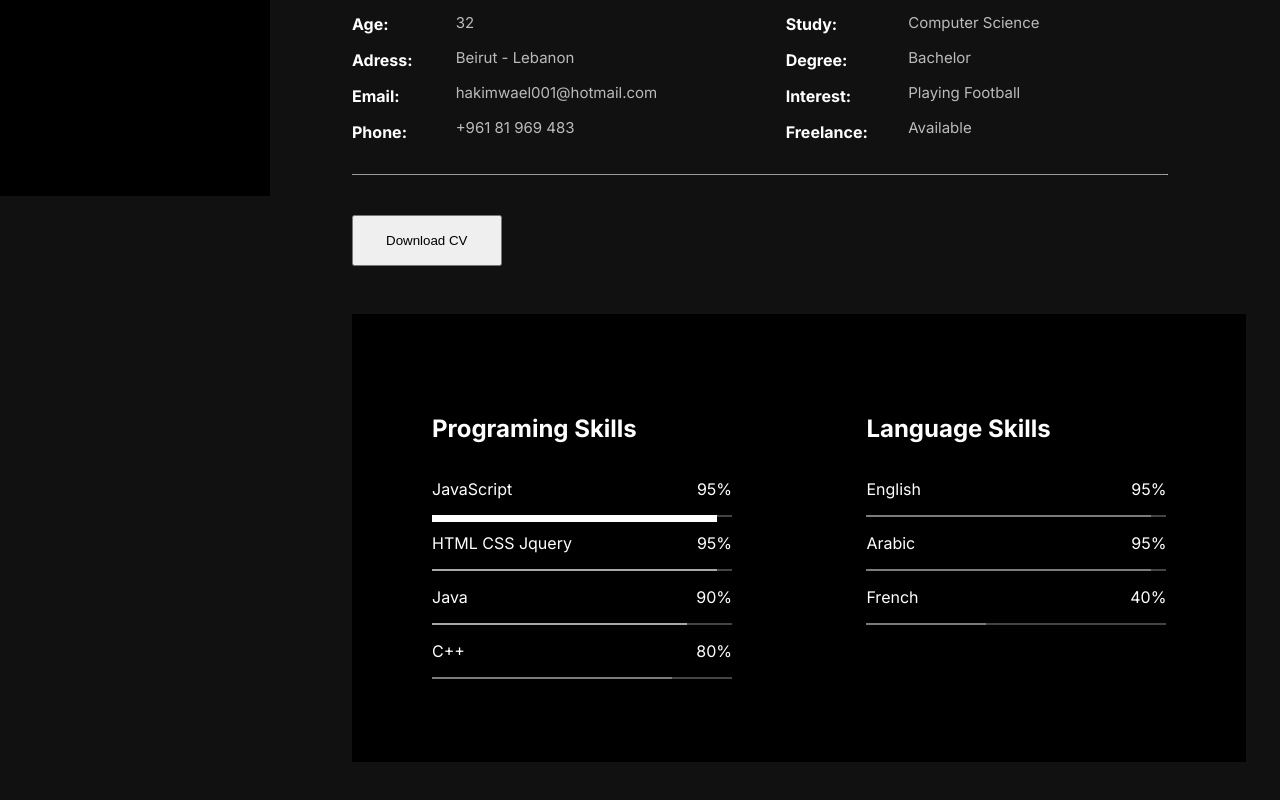
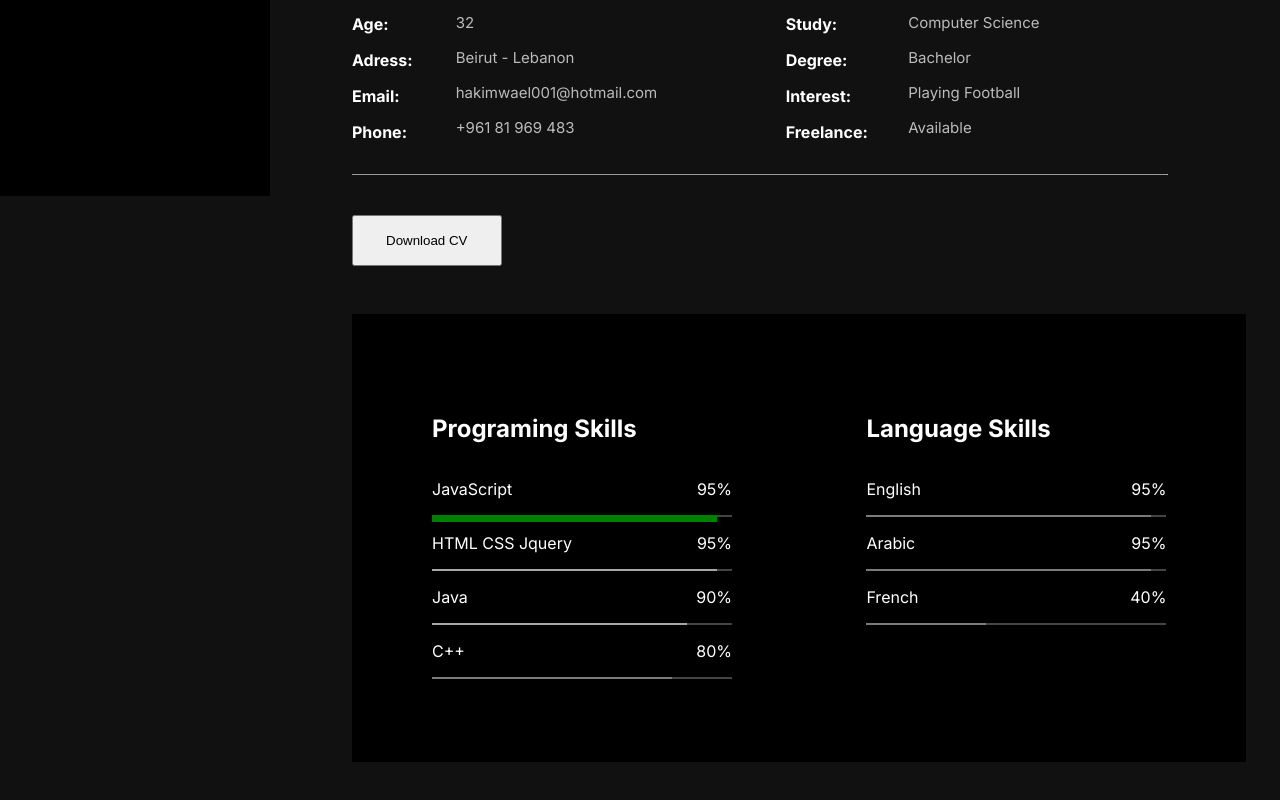
Before and after one commit to waelhakim/wael-portfolio, a React (Vite) app: page /#/about in a window 1280 px wide. Shown: the part 620-1420 px from the top of the page. Built offline with nearby package versions, Linux system fonts and the light colour scheme.

Commit message:
first commit

```diff
--- a/src/Pages/About/About.jsx
+++ b/src/Pages/About/About.jsx
@@ -62,7 +62,7 @@ export default function About(){
                         <p>95%</p>
                     </div>
                     <div style={{width:'100%', height:'2px', backgroundColor:'#444444', position: 'relative'}}>
-                        <div style={{width:'95%', height:'7px', backgroundColor:'white', position: 'absolute',zIndex:'10'}}></div>
+                        <div style={{width:'95%', height:'7px', backgroundColor:'green', position: 'absolute',zIndex:'10'}}></div>
                     </div>
                     <div className={`${Class.individualLine}`}>
                         <p>HTML CSS Jquery</p>
```
